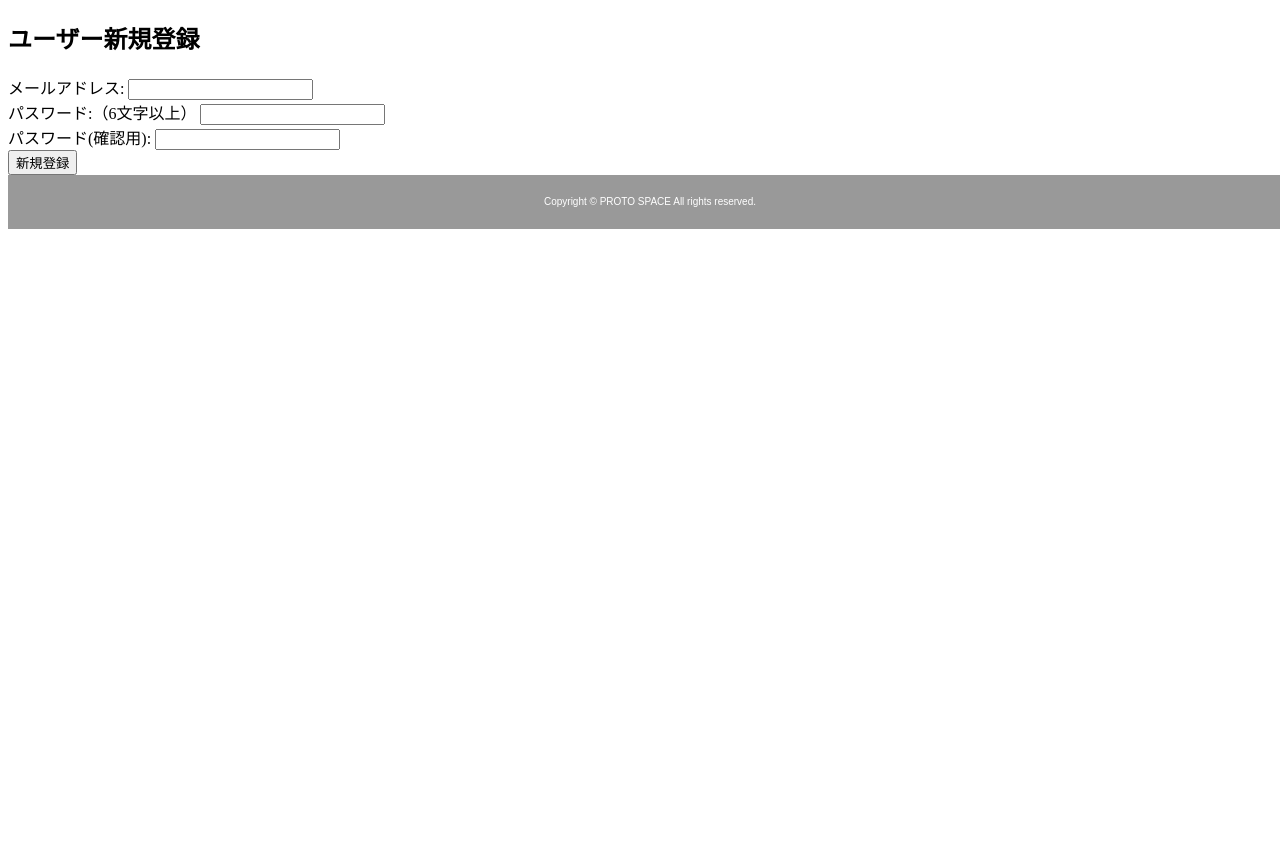
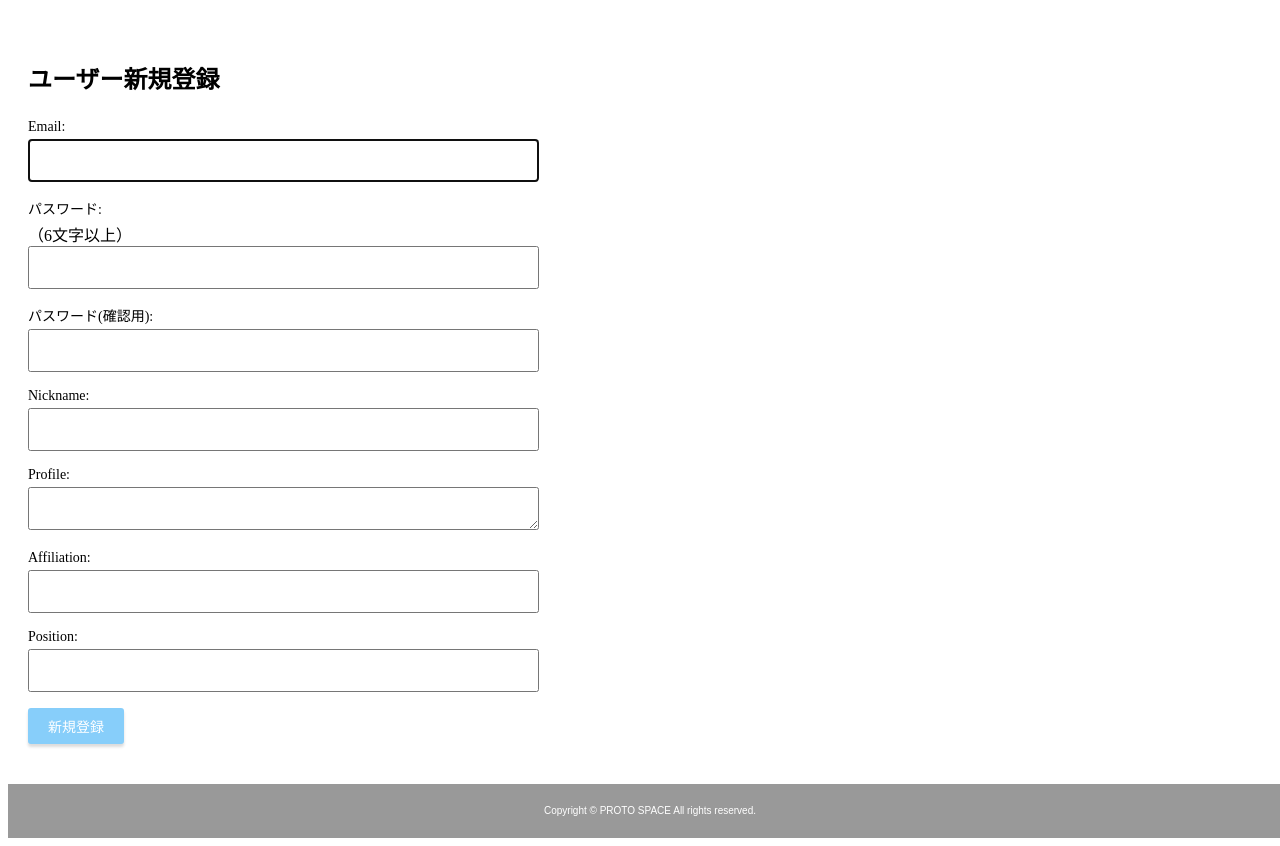
Before and after one commit to jumpei1409/protospace-b, a Django app: page /users/sign_up/ in a window 1280 px wide; the page is wider, and only the part inside the window is pictured. Shown: the part 88-934 px from the top of that part. Before the commit the page ends 317 px from the top of that part, so only its background shows below. Run offline with Django 4.2, Linux system fonts and the light colour scheme.

Commit message:
6/9 17:02更新

```diff
--- a/config/settings.py
+++ b/config/settings.py
@@ -130,3 +130,5 @@ STATICFILES_DIRS = [BASE_DIR / 'static']
 # https://docs.djangoproject.com/en/4.2/ref/settings/#default-auto-field
 
 DEFAULT_AUTO_FIELD = 'django.db.models.BigAutoField'
+
+AUTH_USER_MODEL = 'users.CustomUser'
--- a/config/urls.py
+++ b/config/urls.py
@@ -5,6 +5,6 @@ from django.conf.urls.static import static
 
 urlpatterns = [
     #path('admin/', admin.site.urls),
-    path('', include('tweets.urls')),
+    path('', include('prototypes.urls')),
     path('users/', include('users.urls')),
 ] + static(settings.MEDIA_URL,document_root=settings.MEDIA_ROOT)
--- a/static/css/style.css
+++ b/static/css/style.css
@@ -65,3 +65,83 @@ footer p {
   color: #FFFFFF;
   font-weight: 400;
 }
+
+/* 全体のコンテナ */
+.container {
+    max-width: 600px;
+    padding: 40px 20px;
+}
+
+h2 {
+    font-size: 24px;
+    font-weight: bold;
+    margin-bottom: 24px;
+}
+
+/* フォームのフィールド */
+.field {
+    margin-bottom: 16px;
+}
+
+.field label {
+    display: block;
+    font-size: 14px;
+    margin-bottom: 4px;
+    color: #000;
+}
+
+.field input[type="text"],
+.field input[type="email"],
+.field input[type="password"],
+.field textarea {
+    width: 511px;
+    height: 43px;
+    padding: 0 8px;
+    border: 1px solid #767676;
+    border-radius: 2.5px;
+    font-size: 14px;
+    box-sizing: border-box;
+}
+
+/* ログインページは幅が狭い */
+.field.narrow input {
+    width: 142px;
+}
+
+/* テキストエリア（プロフィール・所属・役職） */
+.field textarea {
+    height: 43px;
+    resize: vertical;
+    padding: 8px;
+}
+
+/* 送信ボタン */
+.actions input[type="submit"] {
+    background-color: #87CEFA;
+    color: #fff;
+    border: none;
+    border-radius: 3px;
+    padding: 8px 20px;
+    font-size: 14px;
+    cursor: pointer;
+    box-shadow: 0 3px 3px rgba(0, 0, 0, 0.14);
+}
+
+.actions input[type="submit"]:hover {
+    opacity: 0.85;
+}
+
+/* エラーメッセージ */
+.error {
+    color: #d9534f;
+    font-size: 13px;
+    margin-bottom: 16px;
+}
+
+.errorlist {
+    list-style: none;
+    padding: 0;
+    margin: 4px 0 0 0;
+    color: #d9534f;
+    font-size: 13px;
+}
--- a/templates/prototypes/index.html
+++ b/templates/prototypes/index.html
@@ -17,9 +17,9 @@
 
   </div>
 {% endfor %}
-
+{% if user.is_authenticated %}
   <h3>こんにちは{{user.nickname}}さん</h3>
-
+{% endif %}
 </body>
 
 {% endblock content %}
--- a/users/models.py
+++ b/users/models.py
@@ -11,6 +11,7 @@ class CustomUserManager(BaseUserManager):
         user.set_password(password)
         user.save(using=self._db)
         return user
+
 class CustomUser(AbstractBaseUser):
     email = models.EmailField(unique=True, blank=False, null=False)
     nickname = models.CharField(max_length=10, blank=False, null=False)
```
Also changed, not shown: prototypes/migrations/0001_initial.py (added), users/migrations/0001_initial.py (added).
